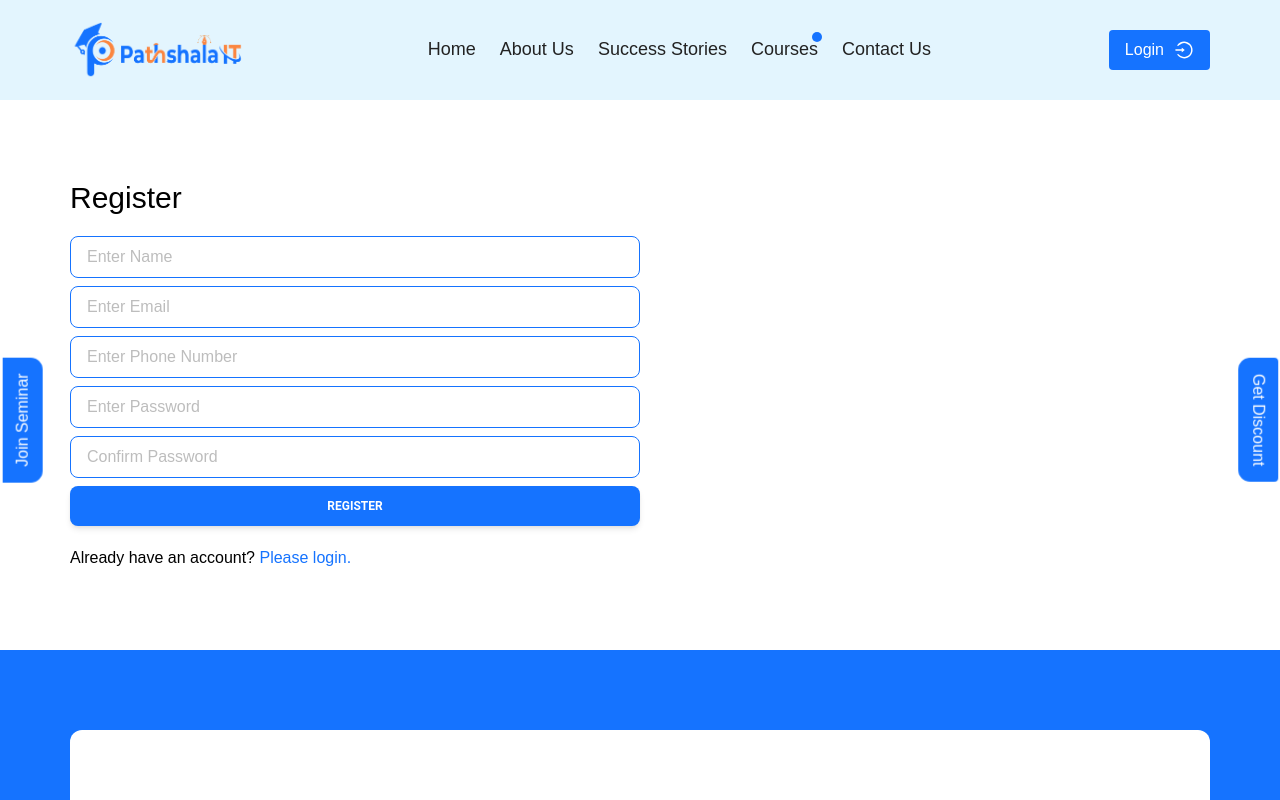
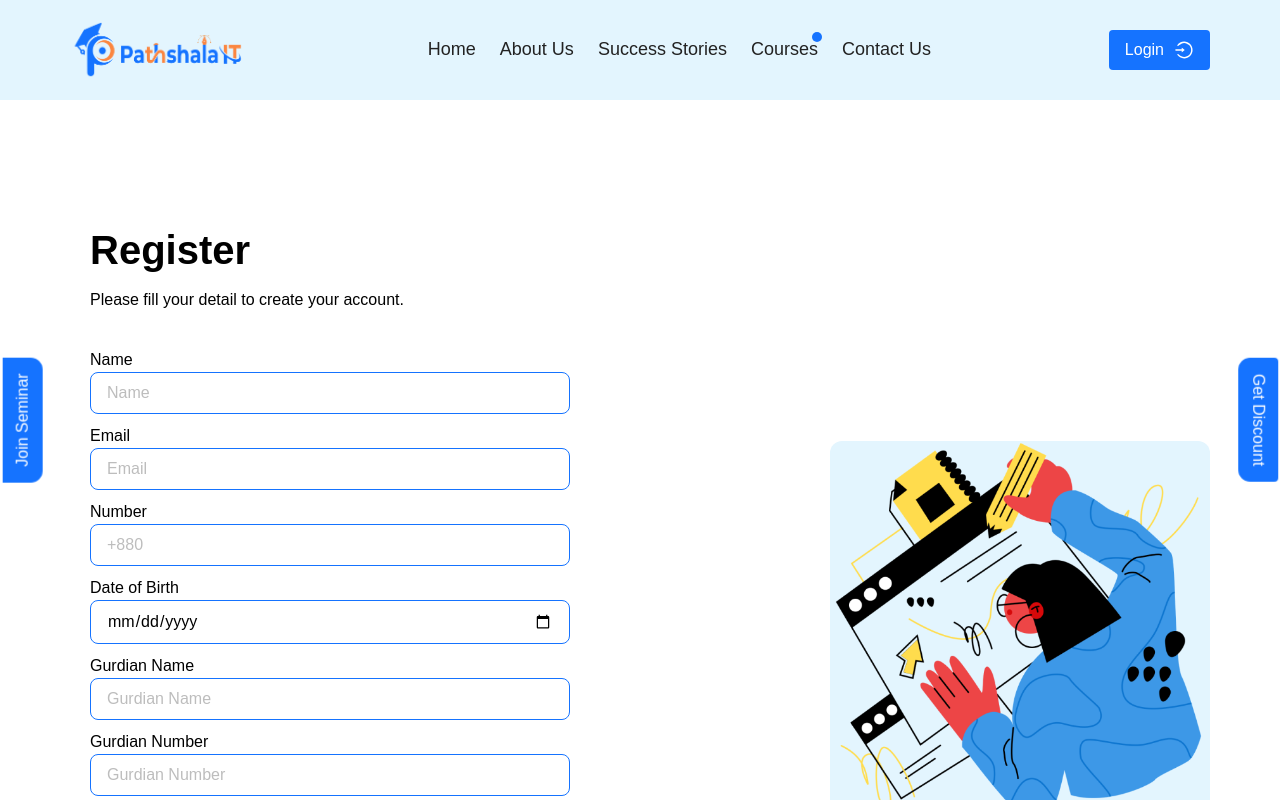
Before and after one commit to NashedShahRoni22/Pathshala-IT, a React (Vite) app: page /register in a window 1280 px wide. Shown: the top 800 px of the page. Built offline with nearby package versions, Linux system fonts and the light colour scheme; a web font is replaced by a local one.

Commit message:
auth ui done

```diff
--- a/src/pages/auth/Login.jsx
+++ b/src/pages/auth/Login.jsx
@@ -2,6 +2,7 @@ import { Button, Spinner } from "@material-tailwind/react";
 import React, { useState } from "react";
 import { Link, useNavigate } from "react-router-dom";
 import { toast } from "react-toastify";
+import loginimg from "../../assets/auth/login.png";
 
 export default function Login() {
   const [loader, setLoader] = useState(false);
@@ -45,13 +46,18 @@ export default function Login() {
       });
   };
   return (
-    <section className="mx-5 md:container md:mx-auto my-10 lg:my-20">
-      <h2 className="text-3xl">Login</h2>
+    <section className="mx-5 md:container md:mx-auto my-10 lg:my-20 flex justify-center lg:items-center">
+      <div className="lg:w-1/2 shadow lg:shadow-none px-10 py-5 rounded">
+        <h1 className="text-[40px]">Login</h1>
+        <p className="text-[16px]">
+          Please fill your detail to access your account.
+        </p>
         <form
           onSubmit={handleLogin}
           action=""
-        className="md:w-1/2 flex flex-col gap-2 my-5"
+          className="lg:w-2/3 flex flex-col gap-2 mt-[36px]"
         >
+          <p className="">Phone Number</p>
           <input
             className="px-4 py-2 rounded-lg border border-blue focus:outline-blue"
             placeholder="Enter Phone Number"
@@ -59,6 +65,7 @@ export default function Login() {
             name="number"
             required
           />
+          <p className="mt-[20px]">Password</p>
           <input
             className="px-4 py-2 rounded-lg border border-blue focus:outline-blue"
             placeholder="Enter Password"
@@ -66,16 +73,26 @@ export default function Login() {
             name="password"
             required
           />
+          <div className="flex justify-end">
+            <Link className="text-blue">Forgot Password?</Link>
+          </div>
           <Button
             type="submit"
             className="flex justify-center items-center gap-2 bg-blue"
           >
-          Login {loader && <Spinner />}
+            Sign In {loader && <Spinner />}
           </Button>
         </form>
+        <div className="mt-[20px]">
           <Link to={"/register"}>
-        New Here ? <span className="text-blue">Please create an account.</span>{" "}
+            Don’t have an account?{" "}
+            <span className="text-blue">Create an account.</span>{" "}
           </Link>
+        </div>
+      </div>
+      <div className="hidden lg:block lg:w-1/2 bg-lightBlue rounded-xl">
+        <img src={loginimg} alt="" />
+      </div>
     </section>
   );
 }
--- a/src/pages/auth/Register.jsx
+++ b/src/pages/auth/Register.jsx
@@ -2,6 +2,7 @@ import { Button, Spinner } from "@material-tailwind/react";
 import React, { useState } from "react";
 import { Link, useNavigate } from "react-router-dom";
 import { toast } from "react-toastify";
+import registerimg from "../../assets/auth/register.png";
 
 export default function Register() {
   const [loader, setLoader] = useState(false);
@@ -61,49 +62,92 @@ export default function Register() {
     }
   };
   return (
-    <section className="mx-5 md:container md:mx-auto my-10 lg:my-20">
-      <h2 className="text-3xl">Register</h2>
+    <section className="mx-5 md:container md:mx-auto my-10 lg:my-20 flex justify-center  lg:items-center">
+      <div className="lg:w-2/3 shadow lg:shadow-none px-5 py-10 rounded">
+        <h1 className="text-[40px]">Register</h1>
+        <p className="text-[16px] mt-[8px]">
+          Please fill your detail to create your account.
+        </p>
         <form
           onSubmit={handleRegisteration}
           action=""
-        className="md:w-1/2 flex flex-col gap-2 my-5"
+          className="lg:w-2/3 flex flex-col gap-2.5 mt-[36px]"
         >
+          <div>
+            <p>Name</p>
             <input
-          className="px-4 py-2 rounded-lg border border-blue focus:outline-blue"
-          placeholder="Enter Name"
+              className="w-full px-4 py-2 rounded-lg border border-blue focus:outline-blue"
+              placeholder="Name"
               type="text"
               name="name"
               required
             />
+          </div>
+          <div>
+            <p>Email</p>
             <input
-          className="px-4 py-2 rounded-lg border border-blue focus:outline-blue"
-          placeholder="Enter Email"
+              className="w-full px-4 py-2 rounded-lg border border-blue focus:outline-blue"
+              placeholder="Email"
               type="email"
               name="email"
               required
             />
+          </div>
+          <div>
+            <p>Number</p>
             <input
-          className="px-4 py-2 rounded-lg border border-blue focus:outline-blue"
-          placeholder="Enter Phone Number"
+              className="w-full px-4 py-2 rounded-lg border border-blue focus:outline-blue"
+              placeholder="+880"
               type="number"
               name="number"
               onChange={(e) => setNumber(e.target.value)}
               required
             />
+          </div>
+          <div>
+            <p>Date of Birth</p>
             <input
-          className="px-4 py-2 rounded-lg border border-blue focus:outline-blue"
+              type="date"
+              className="w-full px-4 py-2 rounded-lg border border-blue focus:outline-blue"
+              placeholder="Date of Birth"
+            />
+          </div>
+          <div>
+            <p>Gurdian Name</p>
+            <input
+              type="text"
+              className="w-full px-4 py-2 rounded-lg border border-blue focus:outline-blue"
+              placeholder="Gurdian Name"
+            />
+          </div>
+          <div>
+            <p>Gurdian Number</p>
+            <input
+              type="text"
+              className="w-full px-4 py-2 rounded-lg border border-blue focus:outline-blue"
+              placeholder="Gurdian Number"
+            />
+          </div>
+          <div>
+            <p>Enter Password</p>
+            <input
+              className="w-full px-4 py-2 rounded-lg border border-blue focus:outline-blue"
               placeholder="Enter Password"
               type="password"
               name="password"
               required
             />
+          </div>
+          <div>
+            <p>Confirm Password</p>
             <input
-          className="px-4 py-2 rounded-lg border border-blue focus:outline-blue"
+              className="w-full px-4 py-2 rounded-lg border border-blue focus:outline-blue"
               placeholder="Confirm Password"
               type="password"
               name="confirm_password"
               required
             />
+          </div>
           <Button
             type="submit"
             className="bg-blue flex justify-center items-center gap-2"
@@ -111,10 +155,16 @@ export default function Register() {
             Register {loader && <Spinner />}
           </Button>
         </form>
+        <div className="mt-[20px]">
           <Link to={"/login"}>
             Already have an account?{" "}
             <span className="text-blue">Please login.</span>{" "}
           </Link>
+        </div>
+      </div>
+      <div className="lg:w-1/3 hidden lg:block bg-lightBlue rounded-xl">
+        <img src={registerimg} alt="" />
+      </div>
     </section>
   );
 }
```
Also changed, not shown: src/assets/auth/login.png (added), src/assets/auth/register.png (added). Lines whose indentation alone changed are shown as unchanged.
